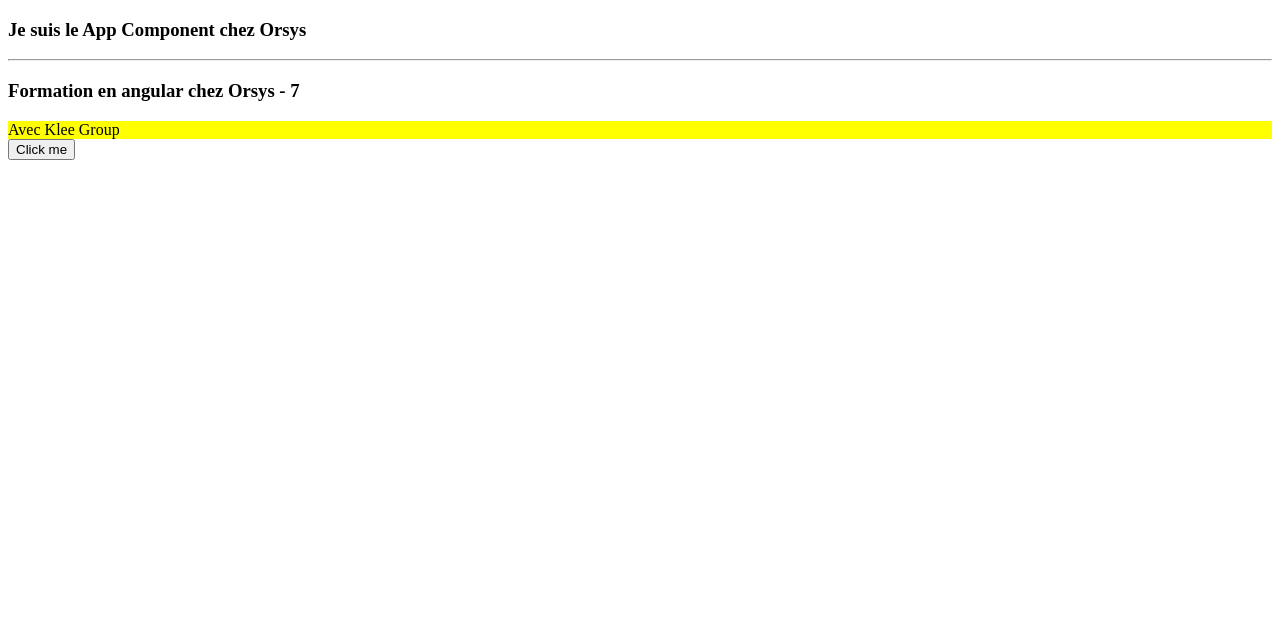
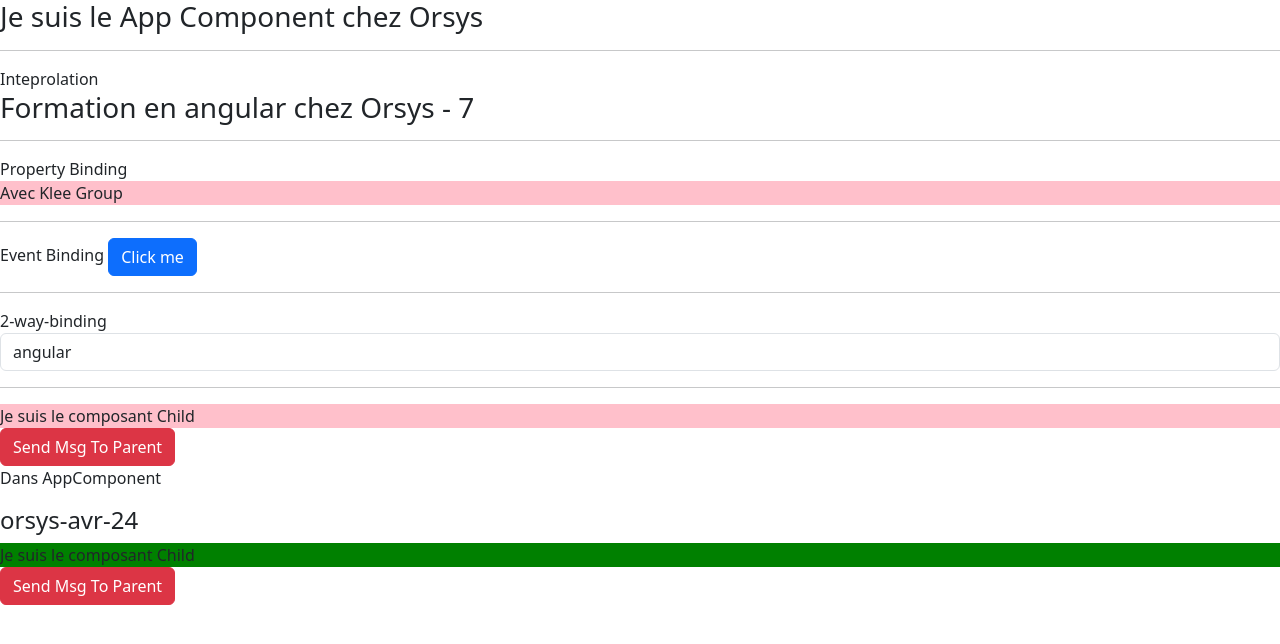
Before and after one commit to n2sy/Orsys-avr-24, an Angular app: page / in a window 1280 px wide. Shown: the top 644 px of the page. Built offline with nearby package versions, Linux system fonts and the light colour scheme.

Commit message:
Input and Output

```diff
--- a/angular.json
+++ b/angular.json
@@ -26,16 +26,12 @@
             "outputPath": "dist/orsys-avr-24",
             "index": "src/index.html",
             "browser": "src/main.ts",
-            "polyfills": [
-              "zone.js"
-            ],
+            "polyfills": ["zone.js"],
             "tsConfig": "tsconfig.app.json",
-            "assets": [
-              "src/favicon.ico",
-              "src/assets"
-            ],
+            "assets": ["src/favicon.ico", "src/assets"],
             "styles": [
-              "src/styles.css"
+              "src/styles.css",
+              "node_modules/bootstrap/dist/css/bootstrap.css"
             ],
             "scripts": []
           },
@@ -84,18 +80,10 @@
         "test": {
           "builder": "@angular-devkit/build-angular:karma",
           "options": {
-            "polyfills": [
-              "zone.js",
-              "zone.js/testing"
-            ],
+            "polyfills": ["zone.js", "zone.js/testing"],
             "tsConfig": "tsconfig.spec.json",
-            "assets": [
-              "src/favicon.ico",
-              "src/assets"
-            ],
-            "styles": [
-              "src/styles.css"
-            ],
+            "assets": ["src/favicon.ico", "src/assets"],
+            "styles": ["src/styles.css"],
             "scripts": []
           }
         }
--- a/package.json
+++ b/package.json
@@ -18,6 +18,7 @@
     "@angular/platform-browser": "^17.2.0",
     "@angular/platform-browser-dynamic": "^17.2.0",
     "@angular/router": "^17.2.0",
+    "bootstrap": "^5.3.3",
     "rxjs": "~7.8.0",
     "tslib": "^2.3.0",
     "zone.js": "~0.14.3"
--- a/src/app/app.component.html
+++ b/src/app/app.component.html
@@ -2,3 +2,10 @@
 <hr />
 
 <app-first></app-first>
+
+<p>Dans AppComponent</p>
+<h4>{{ title }} </h4>
+<app-child
+  (childEventToApp)="traitementDuApp($event)"
+  [cl]="'green'"
+></app-child>
--- a/src/app/app.component.ts
+++ b/src/app/app.component.ts
@@ -9,4 +9,8 @@
 
   prenom: string;
   age;
+
+  traitementDuApp(info) {
+    this.title = info;
+  }
 }
--- a/src/app/app.module.ts
+++ b/src/app/app.module.ts
@@ -3,10 +3,12 @@
 
 import { AppComponent } from './app.component';
 import { FirstComponent } from './first/first.component';
+import { FormsModule } from '@angular/forms';
+import { ChildComponent } from './jean/child/child.component';
 
 @NgModule({
-  declarations: [AppComponent, FirstComponent],
-  imports: [BrowserModule],
+  declarations: [AppComponent, FirstComponent, ChildComponent],
+  imports: [BrowserModule, FormsModule],
   providers: [],
   bootstrap: [AppComponent],
 })
--- a/src/app/first/first.component.html
+++ b/src/app/first/first.component.html
@@ -1,6 +1,20 @@
+Inteprolation
 <h3>Formation en {{ topic }} chez {{ cabinet }} - {{ 3 + 4 }}</h3>
-
+<hr />
+Property Binding
 <div [hidden]="hd" [style.backgroundColor]="color">Avec Klee Group</div>
 <div style.backgroundColor="{{ color }}">Avec Klee Group</div>
+<hr />
+Event Binding
+<button class="btn btn-primary" (click)="showAlert()">Click me</button>
+<hr />
+2-way-binding
+<input type="text" class="form-control" [(ngModel)]="topic" />
 
-<button (click)="showAlert()">Click me</button>
+<hr />
+
+<app-child
+  (childEventToFirst)="traitementDuFirst($event)"
+  (childEventToApp)="traitementDuFirst2($event)"
+  [cl]="color"
+></app-child>
--- a/src/app/first/first.component.ts
+++ b/src/app/first/first.component.ts
@@ -7,10 +7,17 @@
 export class FirstComponent {
   topic = 'angular';
   cabinet = 'Orsys';
-  color = 'yellow';
+  color = 'pink';
   hd = true;
 
   showAlert() {
     alert("J'ai été cliqué !");
   }
+
+  traitementDuFirst(msg) {
+    alert(msg);
+  }
+  traitementDuFirst2(msg) {
+    console.log(msg);
+  }
 }
--- /dev/null
+++ b/src/app/jean/child/child.component.html
@@ -0,0 +1,3 @@
+<div [style.backgroundColor]="cl">Je suis le composant Child</div>
+
+<button (click)="sendMsg()" class="btn btn-danger">Send Msg To Parent</button>
--- /dev/null
+++ b/src/app/jean/child/child.component.ts
@@ -0,0 +1,20 @@
+import { Component, EventEmitter, Input, Output } from '@angular/core';
+
+@Component({
+  selector: 'app-child',
+  templateUrl: './child.component.html',
+})
+export class ChildComponent {
+  @Input({ required: true }) cl = 'red';
+  @Output() childEventToFirst = new EventEmitter<string>();
+  @Output() childEventToApp = new EventEmitter<string>();
+
+  sendMsg() {
+    this.childEventToFirst.emit(
+      'Message de la part du Child Component vers le First'
+    );
+    this.childEventToApp.emit(
+      'Message de la part du Child Component vers le App'
+    );
+  }
+}
```
Also changed, not shown: 1 other file (tests, documents, lock files or other folders).
